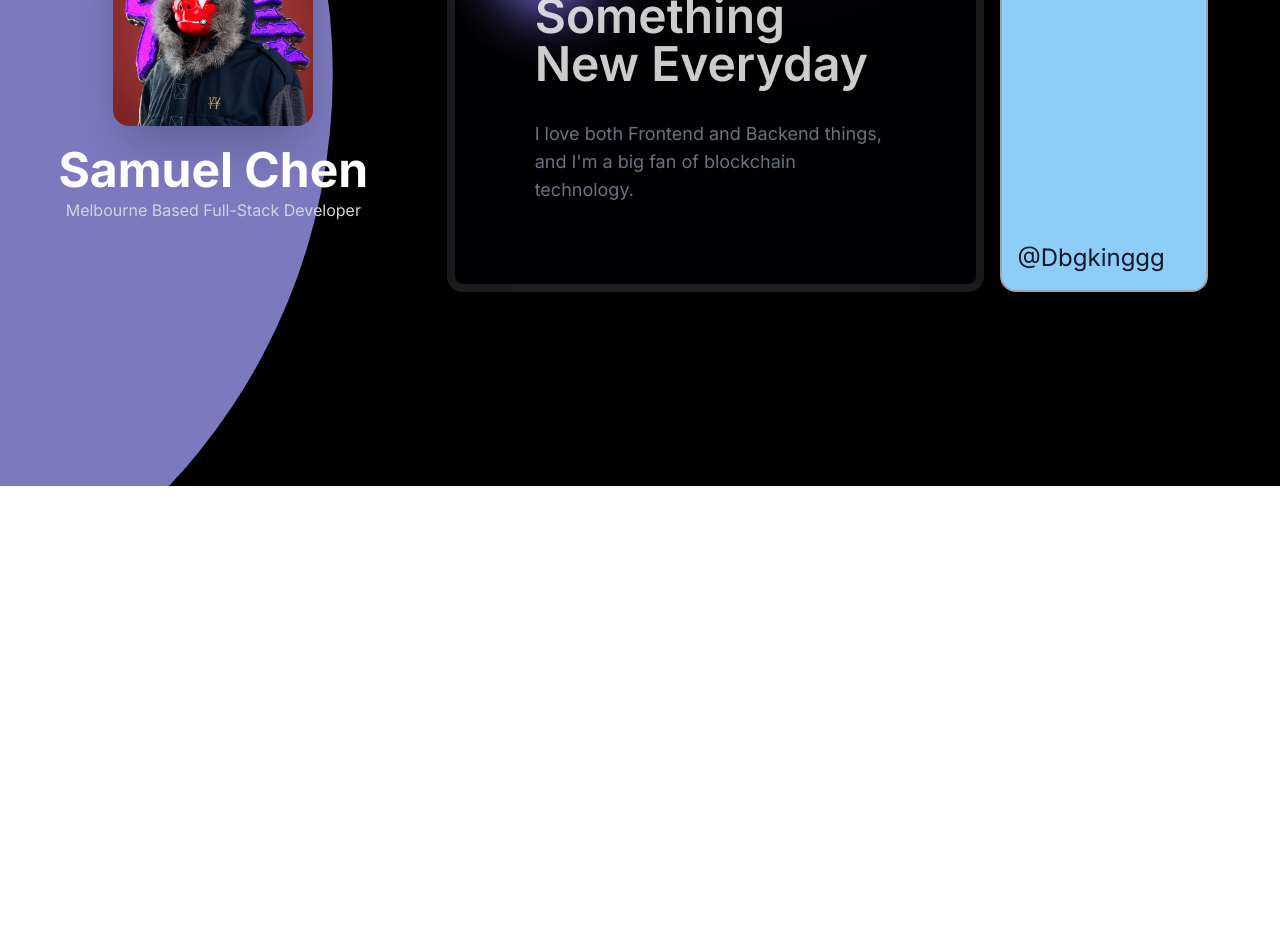
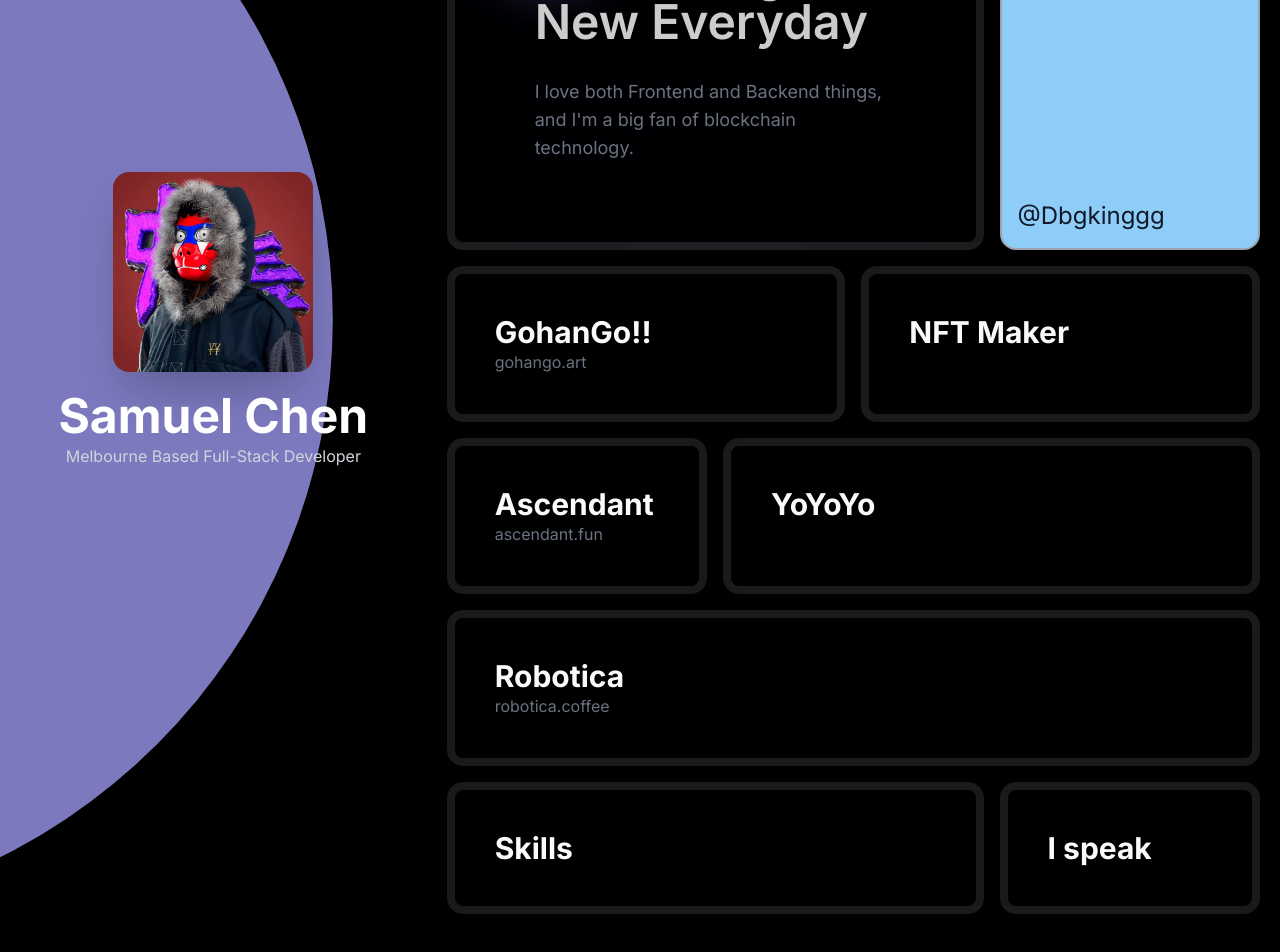
Before and after one commit to DbgKinggg/portfolio, a Next.js app: page / in a window 1280 px wide. Shown: the part 314-1266 px from the top of the page. Before the commit the page ends 800 px from the top, so only its background shows below. Built offline with nearby package versions, Linux system fonts and the light colour scheme.

Commit message:
feat: complete basic page structure

```diff
--- a/app/page.tsx
+++ b/app/page.tsx
@@ -4,7 +4,7 @@ import Link from 'next/link'
 export default function Home() {
   return (
     <>
-      <main className="grid min-h-screen overflow-hidden bg-black text-white md:grid-cols-3 pt-32 pb-20 md:pt-0 md:pb-6">
+      <main className="grid min-h-screen overflow-hidden bg-black text-white lg:grid-cols-3 pt-32 pb-20 md:pt-0 md:pb-6">
         <MainIntro />
         <MainPanel />
       </main>
@@ -35,18 +35,14 @@ function MainIntro() {
   )
 }
 
-function MainPanel() {
+function GradientBlob() {
   return (
-    <section className="relative mt-10 md:mt-0 z-10 mx-5 lg:col-span-2 lg:flex lg:items-center lg:justify-center">
-      <div className="grid gap-y-3 mt-4 lg:mt-0 lg:grid-cols-3 lg:gap-x-4 lg:gap-y-4 relative">
-        <IntroCard />
-        <TwitterCard />
     <svg
       xmlns="http://www.w3.org/2000/svg"
       width={200}
       height={200}
       fill="none"
-          className="w-auto h-full absolute left-0 top-2 z-0"
+      className="w-auto md:h-full absolute right-0 md:left-0 top-2 -z-10"
       preserveAspectRatio="xMidYMid slice"
     >
       <circle
@@ -88,6 +84,23 @@ function MainPanel() {
         </filter>
       </defs>
     </svg>
+  );
+}
+
+function MainPanel() {
+  return (
+    <section className="relative mt-10 md:mt-20 lg:mt-32 md:mb-10 z-10 mx-5 lg:col-span-2 lg:flex lg:items-center lg:justify-center">
+      <div className="grid gap-y-3 mt-4 lg:mt-0 lg:grid-cols-6 lg:gap-x-4 lg:gap-y-4 relative">
+        <GradientBlob />
+        <IntroCard />
+        <TwitterCard />
+        <GohanGoCard />
+        <GohanGoCardDemo />
+        <AscendantInfo />
+        <AscendantCard />
+        <RoboticaCard />
+        <SkillsCard />
+        <LanguagesCard />
       </div>
     </section>
   )
@@ -96,7 +109,7 @@ function MainPanel() {
 function IntroCard() {
   return (
     <div
-      className="w-full relative z-10 rounded-2xl border-8 border-white/10 px-10 py-10 md:col-span-2 md:px-20 md:py-20 backdrop-blur-lg"
+      className="w-full relative z-10 rounded-2xl border-8 border-white/10 px-10 py-10 lg:col-span-4 lg:px-20 lg:py-20 backdrop-blur-lg"
       style={{
         background: 'radial-gradient(71.86% 50% at 50% 0%,rgba(168,127,255,.04) 0%,rgba(168,127,255,0) 100%),rgba(4,1,21,.1)',
         transition: '.45s cubic-bezier(.6,.6,0,1) border-color'
@@ -117,7 +130,7 @@ function TwitterCard() {
     <Link
       href="https://twitter.com/DbgKinggg"
       target="_blank"
-      className="group flex h-auto w-full flex-col rounded-2xl border-2 border-gray-400 bg-[#8ecdf8] px-4 py-4 md:w-52"
+      className="group flex h-auto w-full flex-col rounded-2xl border-2 border-gray-400 bg-[#8ecdf8] px-4 py-4 lg:col-span-2"
     >
       <svg
         className="h-14 w-14 transition group-hover:scale-105"
@@ -136,3 +149,62 @@ function TwitterCard() {
     </Link>
   )
 }
+
+function GohanGoCard() {
+  return (
+    <div className="w-full relative z-10 rounded-2xl border-8 border-white/10 px-10 py-10 lg:col-span-3 lg:px-10 lg:py-10">
+      <h3 className="text-gray-50 text-3xl font-bold">GohanGo!!</h3>
+      <a className="text-gray-500" href='https://gohango.art/' target='_blank'>gohango.art</a>
+    </div>
+  );
+}
+
+function GohanGoCardDemo() {
+  return (
+    <div className="w-full relative z-10 rounded-2xl border-8 border-white/10 px-10 py-10 lg:col-span-3 lg:px-10 lg:py-10">
+      <h3 className="text-gray-50 text-3xl font-bold">NFT Maker</h3>
+    </div>
+  );
+}
+
+function AscendantInfo() {
+  return (
+    <div className="w-full relative z-10 rounded-2xl border-8 border-white/10 px-10 py-10 lg:col-span-2 lg:px-10 lg:py-10">
+      <h3 className="text-gray-50 text-3xl font-bold">Ascendant</h3>
+      <a className="text-gray-500" href='https://gohango.art/' target='_blank'>ascendant.fun</a>
+    </div>
+  );
+}
+
+function AscendantCard() {
+  return (
+    <div className="w-full relative z-10 rounded-2xl border-8 border-white/10 px-10 py-10 lg:col-span-4 lg:px-10 lg:py-10">
+      <h3 className="text-gray-50 text-3xl font-bold">YoYoYo</h3>
+    </div>
+  );
+}
+
+function RoboticaCard() {
+  return (
+    <div className="w-full relative z-10 rounded-2xl border-8 border-white/10 px-10 py-10 lg:col-span-6 lg:px-10 lg:py-10">
+      <h3 className="text-gray-50 text-3xl font-bold">Robotica</h3>
+      <a className="text-gray-500" href='https://gohango.art/' target='_blank'>robotica.coffee</a>
+    </div>
+  );
+}
+
+function SkillsCard() {
+  return (
+    <div className="w-full relative z-10 rounded-2xl border-8 border-white/10 px-10 py-10 lg:col-span-4 lg:px-10 lg:py-10">
+      <h3 className="text-gray-50 text-3xl font-bold">Skills</h3>
+    </div>
+  );
+}
+
+function LanguagesCard() {
+  return (
+    <div className="w-full relative z-10 rounded-2xl border-8 border-white/10 px-10 py-10 lg:col-span-2 lg:px-10 lg:py-10">
+      <h3 className="text-gray-50 text-3xl font-bold">I speak</h3>
+    </div>
+  );
+}
```
Lines whose indentation alone changed are shown as unchanged.
